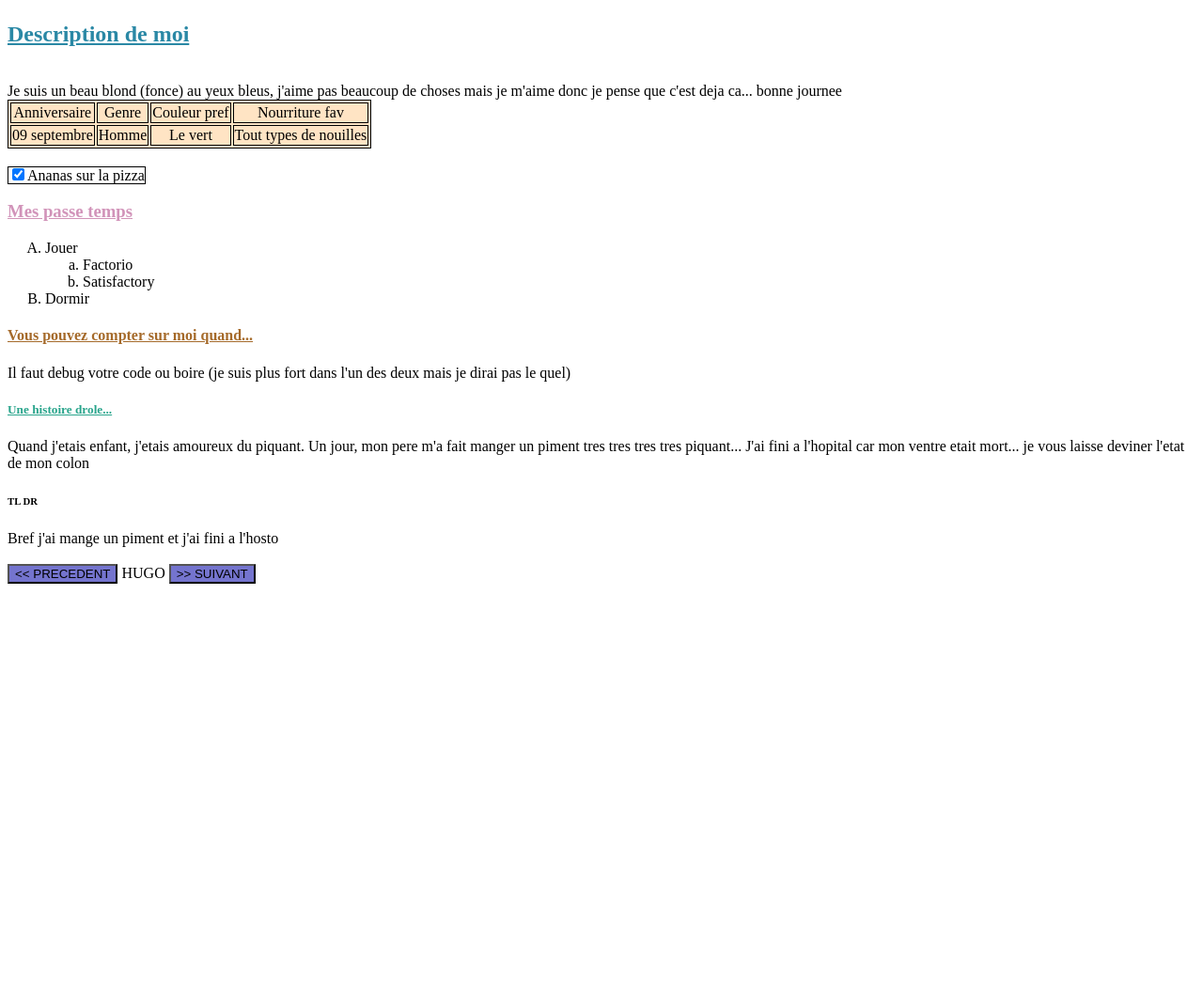
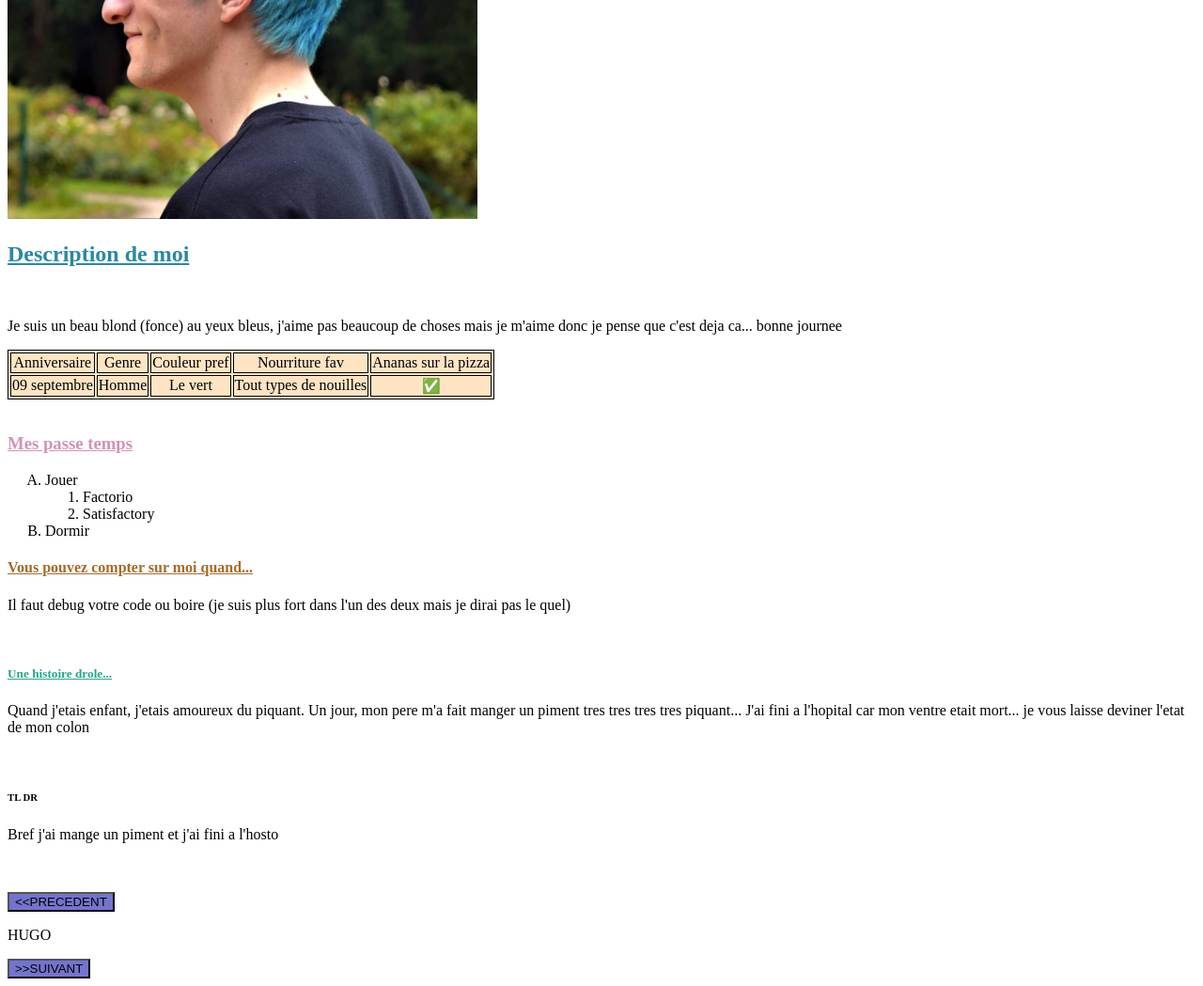
Before and after one commit to Hugo-Goorickx/BeCode, a PHP site: page / in a window 1280 px wide. Shown: the part 417-1466 px from the top of the page at 94% size. Before the commit the page ends 1038 px from the top, so only its background shows below. Run offline with PHP 8.4, Linux system fonts and the light colour scheme.

Commit message:
Amelioration du site perso

```diff
--- a/1.4.HTML-CSS/0.progressive/exo bonus/index.html
+++ b/1.4.HTML-CSS/0.progressive/exo bonus/index.html
@@ -1,75 +1,78 @@
 <!DOCTYPE html>
-<html>
+<html lang="fr">
    <head>
       <meta charset="utf-8">
+      <meta name="viewport" content="width=device-width, initial-scale=1">
+      <meta name="description" content="Hello it's me">
+      <meta name="keywords" content="HTML, CSS">
+      <meta name="author" content="Hugo Goorickx">
       <title>Hugo Goorickx</title>
       <link rel="stylesheet" href="style.css">
    </head>
    <body class="test">
-      <div>
+      <header>
          <h1 class="test">
             Hugo Goorickx
          </h1>
-         <span class="it">
+         <p class="it">
             Un pigeon, c'est plus con qu'un dauphin, d'accord... mais ça vole. Michel Audiard
-         </span><br /><br />
-         <img title="Mon horrible tete" src="https://scontent.fbru5-1.fna.fbcdn.net/v/t1.6435-9/116133215_154697049554339_8320932023708298984_n.jpg?_nc_cat=110&ccb=1-7&_nc_sid=174925&_nc_ohc=VoJ-a1wC3oEAX_pjle1&_nc_ht=scontent.fbru5-1.fna&oh=00_AfBm5TpvVd2bGFLuOwqntT5EoOJpApgJbmI1mWFRwQXpTA&oe=63997F94" /><br />
-      </div>
-      <div>
+         </p><br><br>
+         <img class="img" title="Mon horrible tete" src="me.jpeg"><br>
+      </header>
+      <main>
          <h2>
             Description de moi
-         </h2><br />
-         Je suis un beau blond (fonce) au yeux bleus, j'aime pas beaucoup de choses mais je m'aime donc je pense que c'est deja ca... bonne journee<br />
+         </h2><br>
+         <p>
+            Je suis un beau blond (fonce) au yeux bleus, j'aime pas beaucoup de choses mais je m'aime donc je pense que c'est deja ca... bonne journee<br>
+         </p>
          <table class="bettrer_tab">
-            <tr><td>Anniversaire</td><td>Genre</td><td>Couleur pref</td><td>Nourriture fav</td></tr>
-            <tr><td><time datetime="09-19">09 septembre</time></td><td>Homme</td><td>Le vert</td><td>Tout types de nouilles</td></tr>
+            <tr><td>Anniversaire</td><td>Genre</td><td>Couleur pref</td><td>Nourriture fav</td><td>Ananas sur la pizza</td></tr>
+            <tr><td><time datetime="09-19">09 septembre</time></td><td>Homme</td><td>Le vert</td><td>Tout types de nouilles</td><td>✅</td></tr>
          </table>
-         <br />
-         <span class="bouh">
-            <input type="checkbox" checked><label>Ananas sur la pizza</label>
-         </span>
-      </div>
-      <div>
+         <br>
          <h3>
             Mes passe temps
          </h3>
          <ul>
-            <li>Jouer</li>
-            <ul>
+            <li>Jouer
+            <ol>
                <li>Factorio</li>
                <li>Satisfactory</li>
-            </ul>
+            </ol></li>
             <li>Dormir</li>
          </ul>
-      </div>
-      <div>
          <h4>
             Vous pouvez compter sur moi quand...
          </h4>
+         <p>
             Il faut debug votre code ou boire (je suis plus fort dans l'un des deux mais je dirai pas le quel)
-         <br />
-      </div>
-      <div>
+         </p>
+         <br>
          <h5>
             Une histoire drole...
          </h5>
+         <p>
             Quand j'etais enfant, j'etais amoureux du piquant.
             Un jour, mon pere m'a fait manger un piment tres tres tres tres piquant...
             J'ai fini a l'hopital car mon ventre etait mort... je vous laisse deviner l'etat de mon colon
-         <br />
-      </div>
-      <div>
+         </p>
+         <br>
          <h6>
             TL DR
          </h6>
+         <p>
             Bref j'ai mange un piment et j'ai fini a l'hosto
-         <br />
-      </div>
-      <div>
-         <br />
-         <button class="better_but" onclick="window.location.href = 'https://github.com/Ed0598/challenge-markdown' "><< PRECEDENT</button>
+         </p>
+         <br>
+      </main>
+      <footer>
+         <br>
+         <button type="button" class="better_but" onclick="window.location.href = 'https://github.com/Ed0598/challenge-markdown' ">&lt;&lt;PRECEDENT</button>
+         <p>
             HUGO
-         <button class="better_but" onclick="window.location.href = 'https://github.com/Houyoux' ">>> SUIVANT</button>
-      </div>
+         </p>
+         <button type="button" class="better_but" onclick="window.location.href = 'https://github.com/Houyoux' ">&gt;&gt;SUIVANT</button>
+      </footer>
    </body>
 </html>
--- a/1.4.HTML-CSS/0.progressive/exo bonus/style.css
+++ b/1.4.HTML-CSS/0.progressive/exo bonus/style.css
@@ -22,6 +22,12 @@ h4
 h5
 {
     color:rgb(42, 165, 140);
+}
+
+.img
+{
+    width: 500px;
+    height: 500px;
 }
 
 .it
@@ -50,7 +56,7 @@ ul
     list-style-type:upper-alpha;
 }
 
-li+ul
+li+ol
 {
     list-style-type:lower-alpha;
 }
--- a/1.4.HTML-CSS/0.progressive/exos/index.html
+++ b/1.4.HTML-CSS/0.progressive/exos/index.html
@@ -3,7 +3,7 @@
         <meta charset="utf-8">
         <meta name="viewport" content="width=device-width, initial-scale=1">
         <meta name="description" content="The Story of the Chinese Farmer">
-        <meta name="keywords" content="HTML, CSS, JavaScript">
+        <meta name="keywords" content="HTML, CSS">
         <meta name="author" content="Hugo Goorickx">
         <link href="normalize.css" rel="stylesheet">
         <link href="style.css" rel="stylesheet">
```
Also changed, not shown: 1.4.HTML-CSS/0.progressive/exo bonus/me.jpeg (added). Lines whose indentation alone changed are shown as unchanged.
